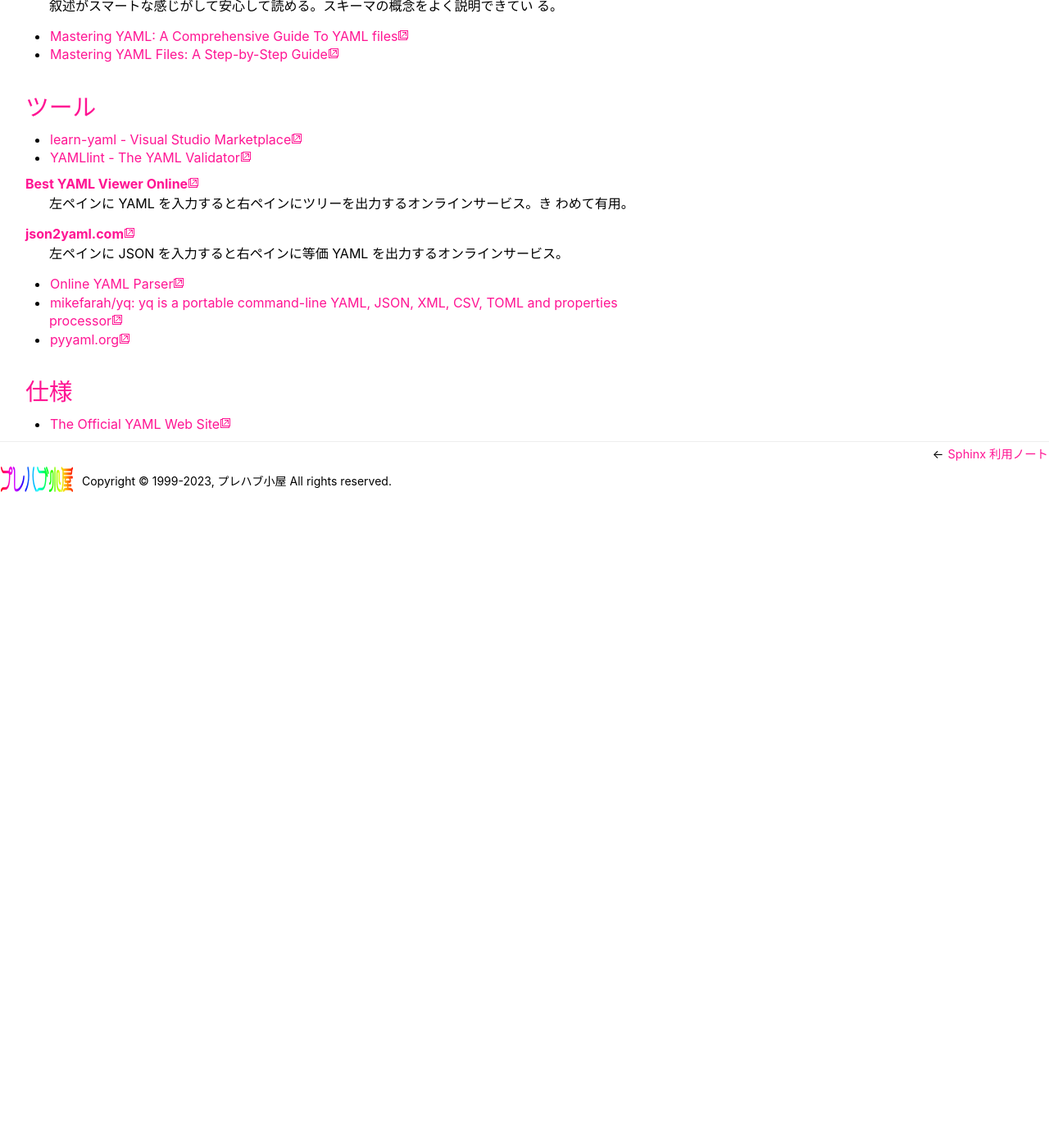
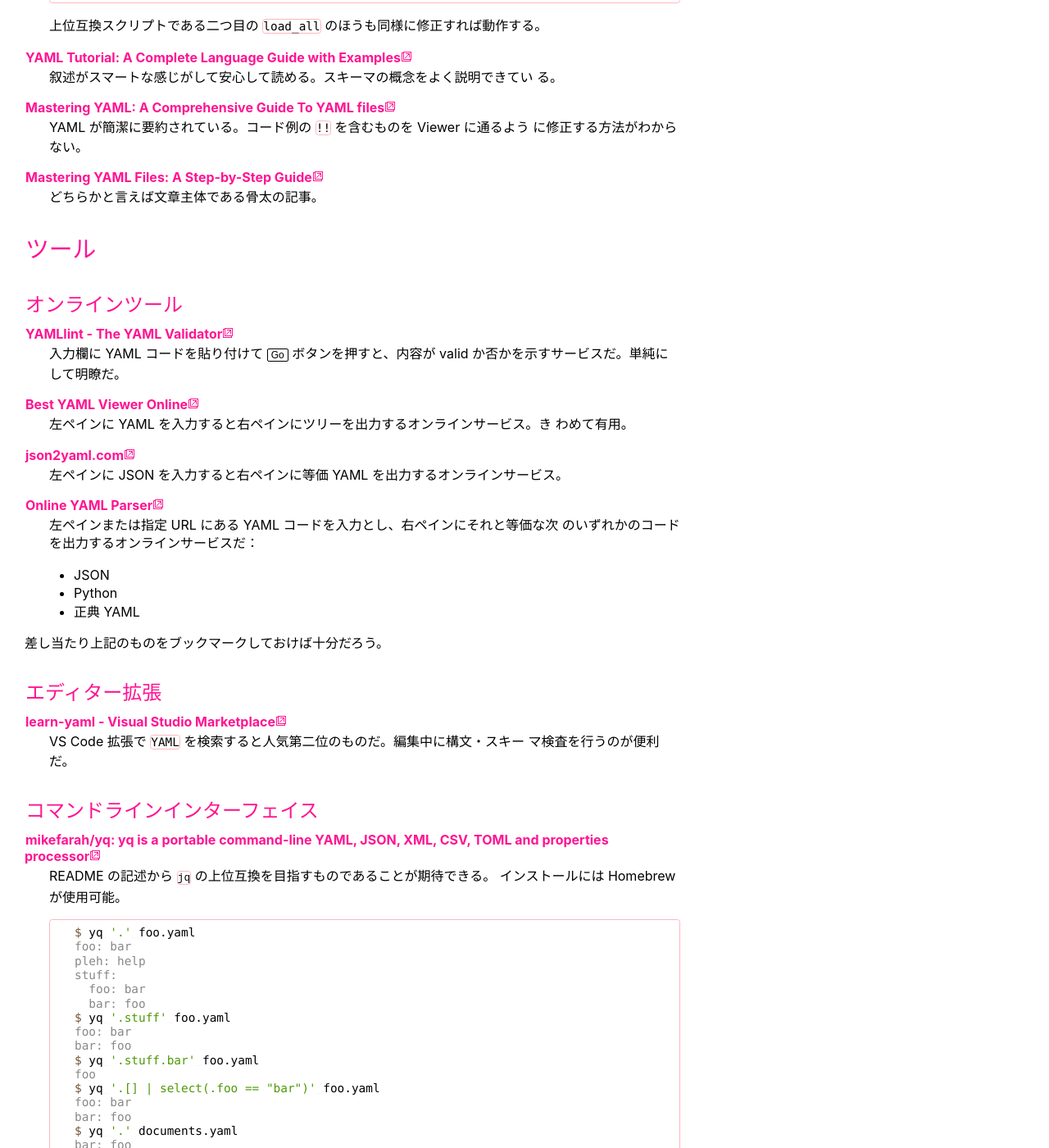
Before and after one commit to showa-yojyo/minibook, a Sphinx documentation site: the page built from source/yaml.rst, in a window 1280 px wide and 1400 px high, scrolled down 1013 px. Shown: the whole window at 82% size. Built offline with Sphinx 7.4.7, drawn with Linux system fonts in a browser that asks for light colours; before the commit the page ends 1616 px from its top, so only the background shows below that; some of the changed text lies outside the part shown.

Commit message:
yaml: draft [skip ci]

```diff
--- a/source/yaml.rst
+++ b/source/yaml.rst
@@ -19,7 +19,6 @@
 `YAML Tutorial <https://www.tutorialspoint.com/yaml/index.htm>`__
    Tutorials Point によるチュートリアル。一部、Viewer を通らないコードがあるが、
    少しの修正で整形式になる場合がある。こういう修正が学習になる。
-
 `YAML Tutorial: Everything You Need to Get Started in Minutes | Cloudbees Blog <https://www.cloudbees.com/blog/yaml-tutorial-everything-you-need-get-started>`__
    Python で YAML を扱う方法を述べている。コードが少々壊れているので読者が直す。
    これも学習だ。
@@ -41,31 +40,87 @@
                   print(f"{key}: {value}")
 
    上位互換スクリプトである二つ目の ``load_all`` のほうも同様に修正すれば動作する。
-
 `YAML Tutorial: A Complete Language Guide with Examples <https://spacelift.io/blog/yaml>`__
    叙述がスマートな感じがして安心して読める。スキーマの概念をよく説明できてい
    る。
-
-* `Mastering YAML: A Comprehensive Guide To YAML files <https://saarthakmaini.hashnode.dev/mastering-yaml-a-comprehensive-guide-to-yaml-files>`__
-* `Mastering YAML Files: A Step-by-Step Guide <https://www.noobgeek.in/blogs/mastering-yaml-files-a-step-by-step-guide>`__
+`Mastering YAML: A Comprehensive Guide To YAML files <https://saarthakmaini.hashnode.dev/mastering-yaml-a-comprehensive-guide-to-yaml-files>`__
+   YAML が簡潔に要約されている。コード例の ``!!`` を含むものを Viewer に通るよう
+   に修正する方法がわからない。
+`Mastering YAML Files: A Step-by-Step Guide <https://www.noobgeek.in/blogs/mastering-yaml-files-a-step-by-step-guide>`__
+   どちらかと言えば文章主体である骨太の記事。
 
 ツール
 ======================================================================
 
-* `learn-yaml - Visual Studio Marketplace <https://marketplace.visualstudio.com/items?itemName=docsmsft.docs-yaml>`__
-* `YAMLlint - The YAML Validator <https://www.yamllint.com/>`__
+オンラインツール
+----------------------------------------------------------------------
 
+`YAMLlint - The YAML Validator <https://www.yamllint.com/>`__
+   入力欄に YAML コードを貼り付けて :guilabel:`Go` ボタンを押すと、内容が valid
+   か否かを示すサービスだ。単純にして明瞭だ。
 `Best YAML Viewer Online <https://jsonformatter.org/yaml-viewer>`__
    左ペインに YAML を入力すると右ペインにツリーを出力するオンラインサービス。き
    わめて有用。
 `json2yaml.com <https://www.json2yaml.com/>`__
    左ペインに JSON を入力すると右ペインに等価 YAML を出力するオンラインサービス。
+`Online YAML Parser <https://yaml-online-parser.appspot.com/>`__
+   左ペインまたは指定 URL にある YAML コードを入力とし、右ペインにそれと等価な次
+   のいずれかのコードを出力するオンラインサービスだ：
 
-* `Online YAML Parser <https://yaml-online-parser.appspot.com/>`__
-* `mikefarah/yq: yq is a portable command-line YAML, JSON, XML, CSV, TOML and properties processor <https://github.com/mikefarah/yq>`__
-* `pyyaml.org <https://pyyaml.org/>`__
+   * JSON
+   * Python
+   * 正典 YAML
+
+差し当たり上記のものをブックマークしておけば十分だろう。
+
+エディター拡張
+----------------------------------------------------------------------
+
+`learn-yaml - Visual Studio Marketplace <https://marketplace.visualstudio.com/items?itemName=docsmsft.docs-yaml>`__
+   VS Code 拡張で ``YAML`` を検索すると人気第二位のものだ。編集中に構文・スキー
+   マ検査を行うのが便利だ。
+
+コマンドラインインターフェイス
+----------------------------------------------------------------------
+
+`mikefarah/yq: yq is a portable command-line YAML, JSON, XML, CSV, TOML and properties processor <https://github.com/mikefarah/yq>`__
+   README の記述から :command:`jq` の上位互換を目指すものであることが期待できる。
+   インストールには Homebrew が使用可能。
+
+   .. code:: console
+
+      $ yq '.' foo.yaml
+      foo: bar
+      pleh: help
+      stuff:
+        foo: bar
+        bar: foo
+      $ yq '.stuff' foo.yaml
+      foo: bar
+      bar: foo
+      $ yq '.stuff.bar' foo.yaml
+      foo
+      $ yq '.[] | select(.foo == "bar")' foo.yaml
+      foo: bar
+      bar: foo
+      $ yq '.' documents.yaml
+      bar: foo
+      foo: bar
+      ---
+      one: two
+      three: four
+      $ yq '.one' documents.yaml
+      null
+      ---
+      two
+
+`pyyaml.org <https://pyyaml.org/>`__
+   Python で YAML を取り扱うためのパッケージは標準には今のところないので、こうい
+   うものを ``pip install`` しておくといい。
 
 仕様
 ======================================================================
 
-* `The Official YAML Web Site <https://yaml.org/>`__
+`The Official YAML Web Site <https://yaml.org/>`__
+   上述の教科書で正とされている YAML コードが各種ツールで不正とみなされるとき
+   に、ここから仕様書を探して確認するのに使う。
```
